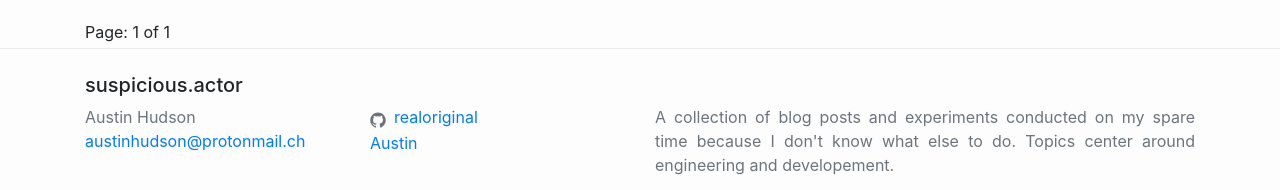
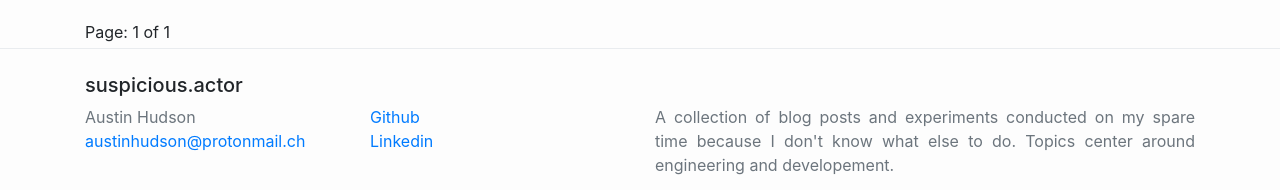
Before and after one commit to realoriginal/realoriginal.github.io, a Jekyll site: the page built from index.html, in a window 1280 px wide. Shown: the part 741-931 px from the top of the page. Built offline with Jekyll 4.4.1, drawn with Linux system fonts in a browser that asks for light colours; the list of posts is cut into pages by our own code.

Commit message:
Update _config.yml

```diff
--- a/_config.yml
+++ b/_config.yml
@@ -20,10 +20,9 @@ header_pages:
 - posts.md
 
 footer_icons:
-- username: realoriginal
+- username: Github
   url: https://github.com/realoriginal
-  icon: icon-github.svg
-- username: Austin
+- username: Linkedin
   url: https://linkedin.com/in/austin-h-430ba2196
 
 paginate: 5
```
